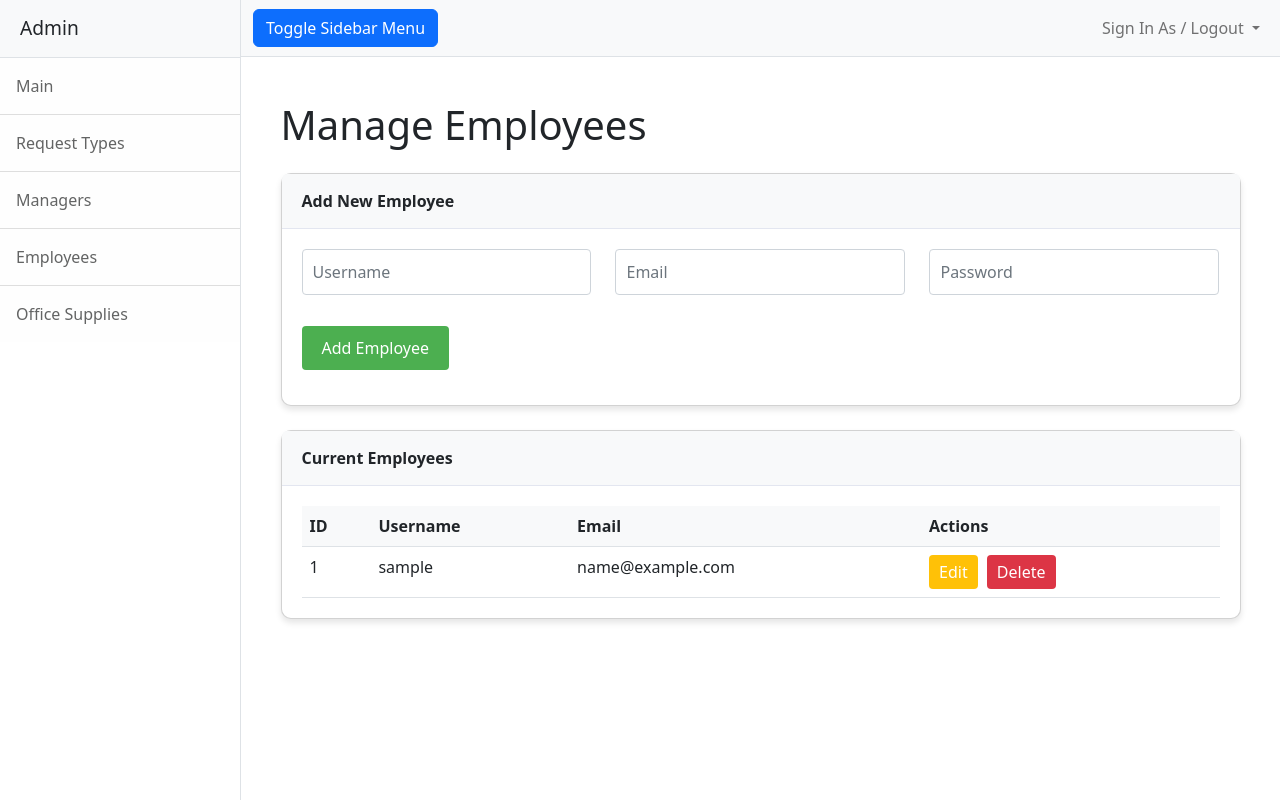
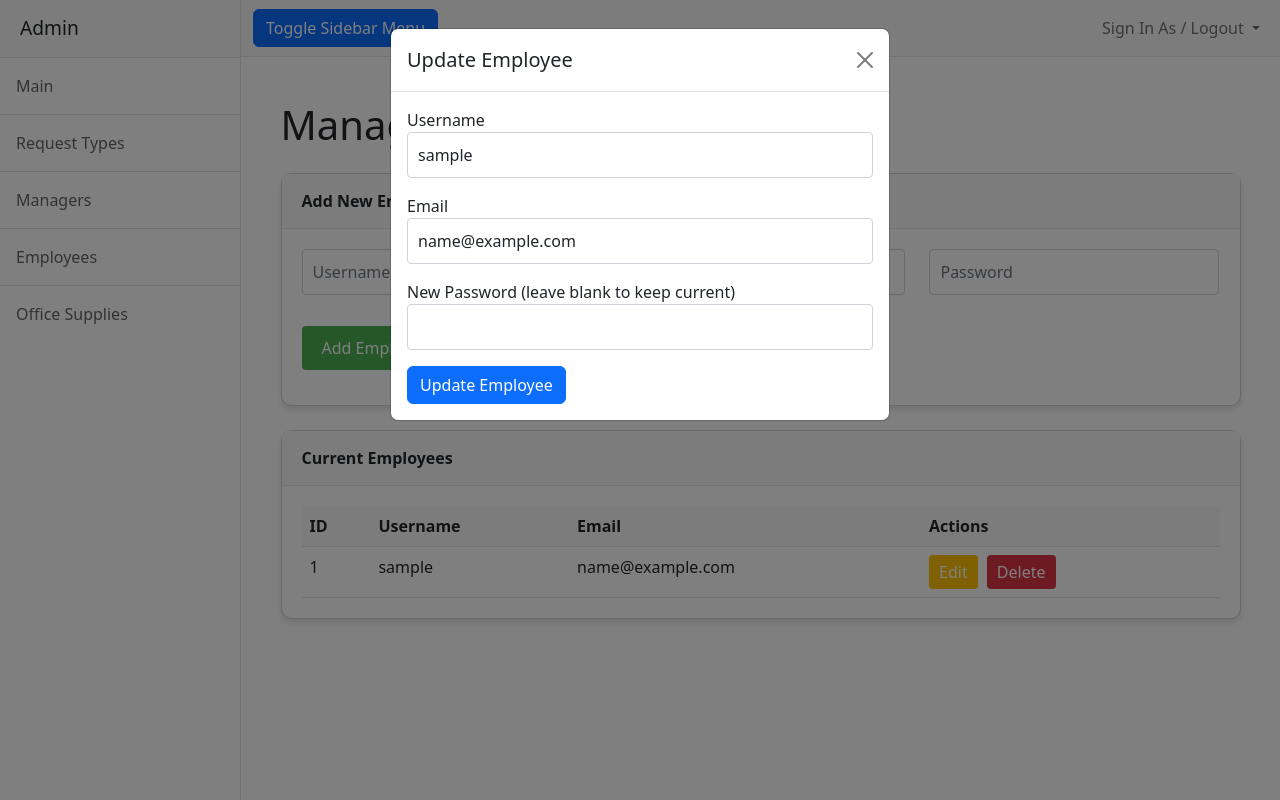
Before and after one commit to aiellom2/team-project, a Flask app: template app/templates/admin/admin-employees.html in a window 1280 px wide, after a click on "Edit". Run offline with Flask 3, Linux system fonts and the light colour scheme; the template is opened without the code that fills it: values that come from a table or form of the project are taken from there, others are empty; tables that the repository leaves empty hold one stand-in row (values such as "Sample post"); parts of the project's set-up code (start-up, migrations or seed data) failed here and were passed over; some libraries are stand-ins or nearby versions.

Commit message:
Update admin-employees.html

```diff
--- a/app/templates/admin/admin-employees.html
+++ b/app/templates/admin/admin-employees.html
@@ -189,17 +189,17 @@
                                 </div>
                             </div>
 
-                            <!-- Manager Update Modal -->
-                            <div class="modal fade" id="updateManagerModal" tabindex="-1" aria-labelledby="updateManagerModalLabel" aria-hidden="true">
+                            <!-- Employee Update Modal -->
+                            <div class="modal fade" id="updateEmployeeModal" tabindex="-1" aria-labelledby="updateEmployeeModalLabel" aria-hidden="true">
                                 <div class="modal-dialog">
                                     <div class="modal-content">
                                         <div class="modal-header">
-                                            <h5 class="modal-title" id="updateManagerModalLabel">Update Employee</h5>
+                                            <h5 class="modal-title" id="updateEmployeeModalLabel">Update Employee</h5>
                                             <button type="button" class="btn-close" data-bs-dismiss="modal" aria-label="Close"></button>
                                         </div>
                                         <div class="modal-body">
                                             <form id="updateEmployeeForm" method="POST">
-                                                <input type="hidden" id="update_manager_id" name="manager_id">
+                                                <input type="hidden" id="update_employee_id" name="employee_id">
                                                 <div class="form-group mb-3">
                                                     <label for="update_username">Username</label>
                                                     <input type="text" class="form-control" id="update_username" name="username" required>
@@ -212,7 +212,7 @@
                                                     <label for="update_password">New Password (leave blank to keep current)</label>
                                                     <input type="password" class="form-control" id="update_password" name="password">
                                                 </div>
-                                                <button type="submit" class="btn btn-primary">Update Manager</button>
+                                                <button type="submit" class="btn btn-primary">Update Employee</button>
                                             </form>
                                         </div>
                                     </div>
@@ -253,7 +253,7 @@
                                                             Edit
                                                         </button>
                                                         <form action="{{ url_for('adminDeleteEmployee', employee_id=employee.id) }}" method="POST" style="display: inline;">
-                                                            <button type="submit" class="btn-action btn-delete" onclick="return confirm('Are you sure you want to delete this manager?');">Delete</button>
+                                                            <button type="submit" class="btn-action btn-delete" onclick="return confirm('Are you sure you want to delete this employee?');">Delete</button>
                                                         </form>
                                                     </td>
                                                 </tr>
```
